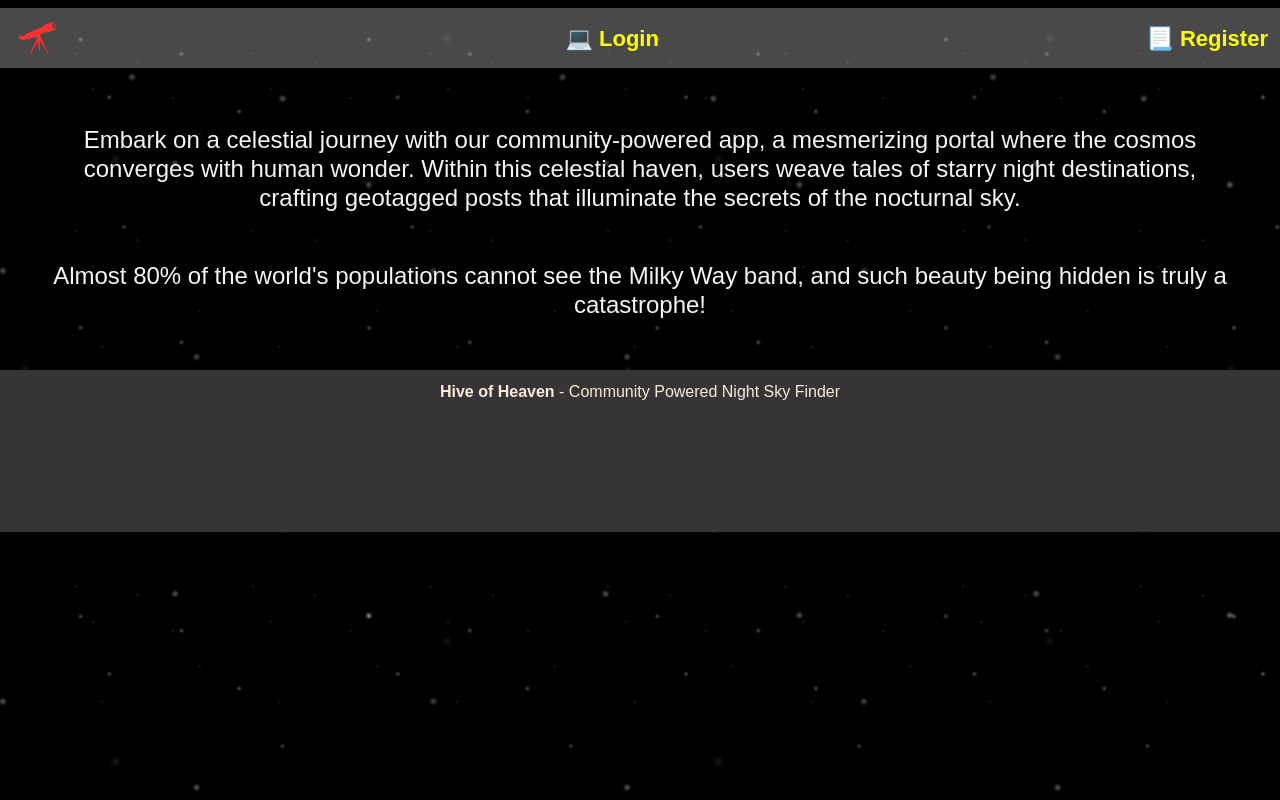
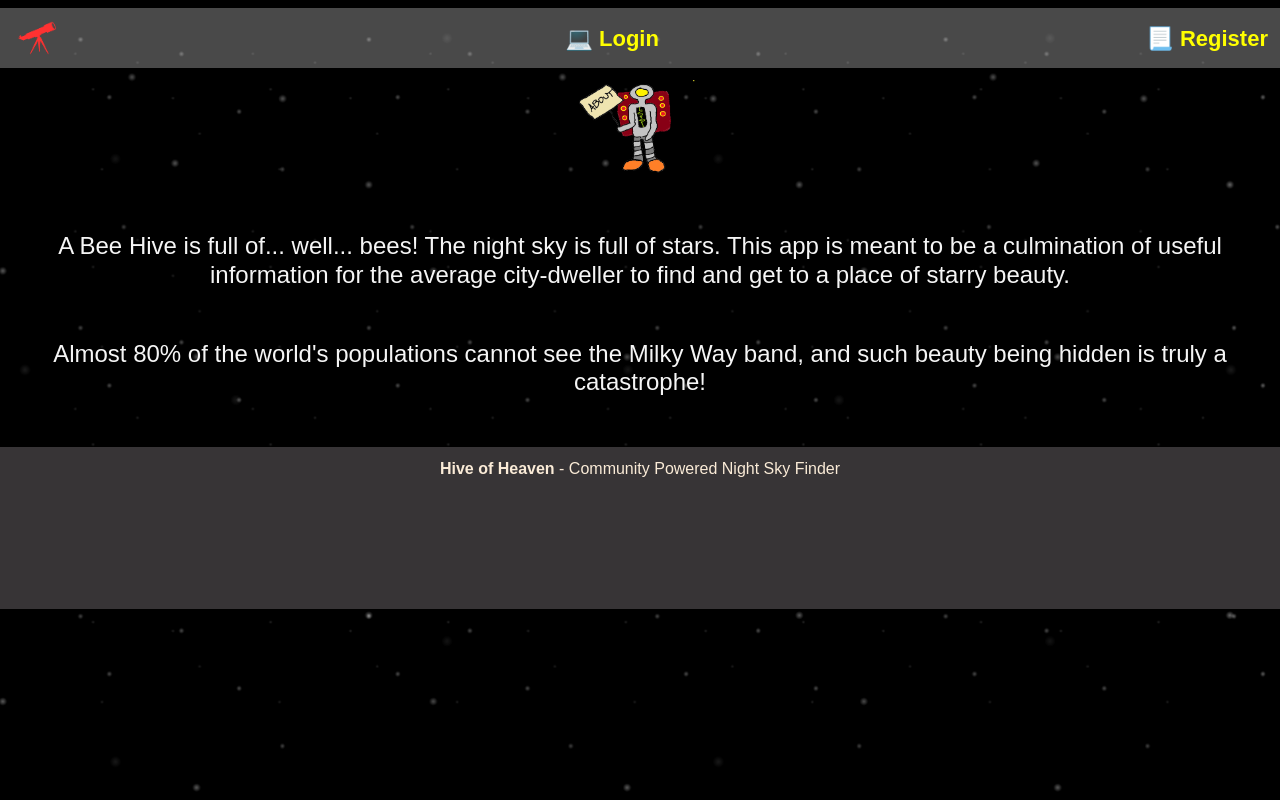
Before and after one commit to SharukhGV/emergency-response-frontend, a React (Vite) app: page /about in a window 1280 px wide. Built offline with nearby package versions, Linux system fonts and the light colour scheme.

Commit message:
buttons background and  width 100%, about image added

```diff
--- a/src/pages/About.jsx
+++ b/src/pages/About.jsx
@@ -9,6 +9,7 @@ import telescopeicon from "./telescopeicon.png"
 import markerImage from "../components/markerImage.png"
 import moonapi from "./moonapi.png"
 import HiveLogoGif from "./HiveLogoGif.gif"
+import astronaut from "./astronaut.png"
 export default function About(){
 
 
@@ -16,7 +17,7 @@ return(
 
 <div>
 {/* <Link to="/about"> */}
-  {/* <img className="hiveLOGO" src={HiveLogoGif}></img> */}
+  <img style={{width:"150px",height:"auto"}} src={astronaut}></img>
   {/* </Link> */}
 
 {/* <h1 style={{color:"orange"}}>Hive of Heaven</h1> */}
@@ -24,9 +25,13 @@ return(
 
 {/* <img style={{width:"300px"}} src={community}></img> */}
 {/* <div style={{backgroundColor:"#FFFDDF", padding:"30px", borderRadius:"20px"}}> */}
-<h4 style={{margin:"50px"}}>Embark on a celestial journey with our community-powered app, a mesmerizing portal where the cosmos converges with human wonder. Within this celestial haven, users weave tales of starry night destinations, crafting geotagged posts that illuminate the secrets of the nocturnal sky. </h4>
-
-<h4 style={{margin:"50px"}}>Almost 80% of the world's populations cannot see the Milky Way band, and such beauty being hidden is truly a catastrophe!</h4>
+{/* <h4 style={{margin:"50px"}}>Embark on a celestial journey with our community-powered app, a mesmerizing portal where the cosmos converges with human wonder. Within this celestial haven, users weave tales of starry night destinations, crafting geotagged posts that illuminate the secrets of the nocturnal sky. </h4> */}
+<h4 style={{margin:"50px"}}>A Bee Hive is full of... well... bees! The night sky is full of stars.
+This app is meant to be a culmination of useful information for the
+average city-dweller to find and get to a place of starry beauty.</h4>
+<h4 style={{margin:"50px"}}>Almost 80% of the world's populations cannot see the Milky Way band, and
+such beauty being hidden is truly a catastrophe!</h4>
+{/* <h4 style={{margin:"50px"}}>Almost 80% of the world's populations cannot see the Milky Way band, and such beauty being hidden is truly a catastrophe!</h4> */}
 
 
 {/* <div style={{paddingBottom:"100px"}}>
--- a/src/pages/Home.jsx
+++ b/src/pages/Home.jsx
@@ -145,8 +145,9 @@ function modal5Click(){
   </div>
   <div className="buttons">
         <br></br>
-        <h3 style={{color:"yellowgreen"}}>Below are Buttons to Make a Post</h3>
-        <h7 style={{color:"yellowgreen"}}>Click one to Find Out More Information</h7>
+       <div className="milkyBand"><div style={{color:"yellowgreen",fontSize:"20px", paddingTop:"23px"}}>Below are Buttons to Make a Post</div>
+        <div style={{color:"yellowgreen"}}>Click one to find out more Information</div>
+        <br></br></div>
 <button style={{border: "2px solid #373436",backgroundColor:"black"}} onClick={modal1Click}>Low Light Pollution</button>
 <button style={{border: "2px solid #373436",backgroundColor:"rgb(92, 86, 73)"}} onClick={modal2Click}>Moderate Light Pollution</button>
 <button style={{border: "2px solid #373436",backgroundColor:"rgb(120, 102, 62)"}} onClick={modal3Click}>High Light Pollution</button>
--- a/src/pages/home.css
+++ b/src/pages/home.css
@@ -14,7 +14,8 @@
   .logoabout { grid-area: logoabout; }
 
   .buttons { grid-area: buttons;
-background-color: #373436; }
+background-color: #373436;
+width: 100%; }
 
   .welcome { grid-area: welcome;
     background-image: url("../components/borealis.jpg");
@@ -182,7 +183,7 @@ background-color: #373436; }
       .buttons {
         /* grid-area: 4 / 1 / 5 / 2;   */
         text-align: center;
-
+      width: 100%;
 
 
 
@@ -283,3 +284,9 @@ body {
   width: 100%;
   overflow:scroll;
 }
+
+
+.milkyBand{
+  background-image: url("./milkyBand.jpg");
+  background-size: cover;
+}
```
Also changed, not shown: src/pages/milkyBand.jpg (added).
